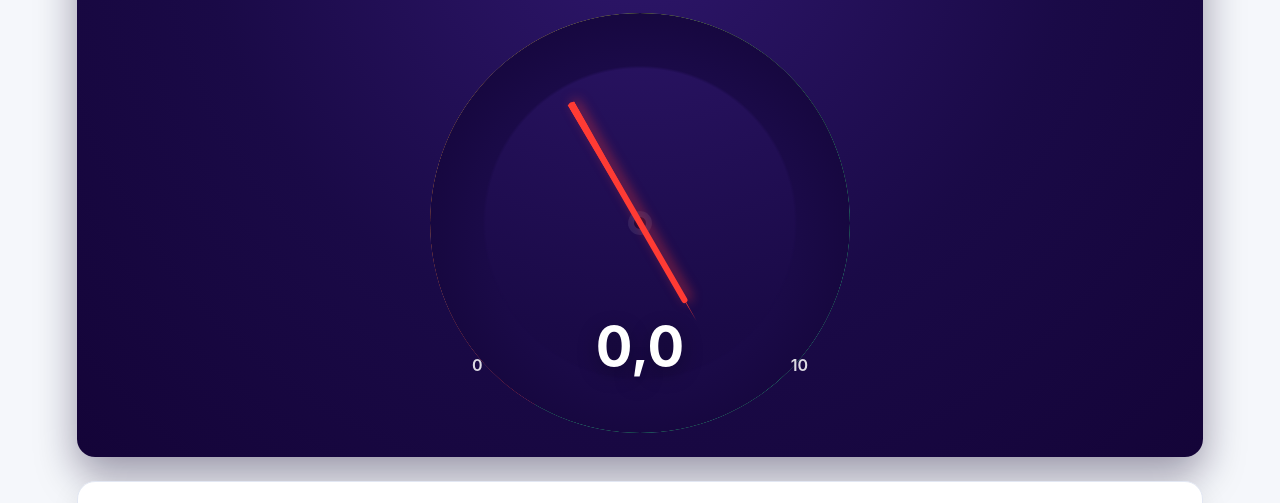
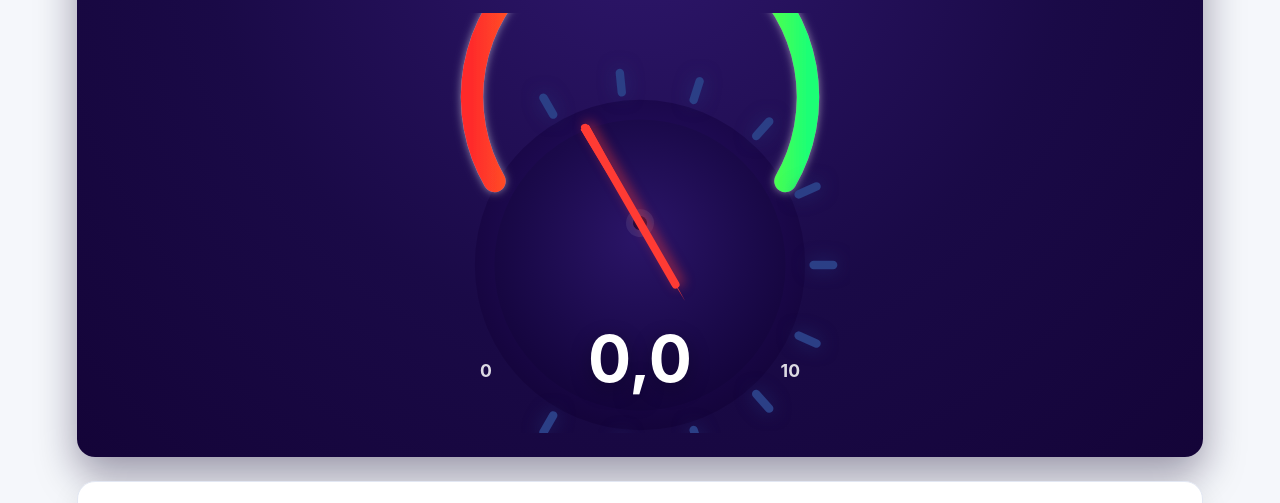
Before and after one commit to eduard-zheleznov/test-codex, a plain HTML site: page index.html in a window 1280 px wide. Shown: the part 443-946 px from the top of the page. Drawn offline with Linux system fonts and the light colour scheme.

Commit message:
Revise speedometer with SVG dial

```diff
--- a/app.js
+++ b/app.js
@@ -16,6 +16,7 @@ const taskCount = document.getElementById("taskCount");
 const speedometer = document.getElementById("speedometer");
 const speedometerValue = document.getElementById("speedometerValue");
 const speedometerHint = document.getElementById("speedometerHint");
+const speedometerTicks = document.getElementById("speedometerTicks");
 
 const state = {
   members: [
@@ -126,6 +127,31 @@ const updateSpeedometer = () => {
   }
 };
 
+const renderSpeedometerTicks = () => {
+  if (!speedometerTicks) return;
+  speedometerTicks.innerHTML = "";
+  const center = { x: 150, y: 150 };
+  const outerRadius = 138;
+  const innerRadius = 124;
+
+  for (let i = 0; i <= 10; i += 1) {
+    const angle = (-120 + (i / 10) * 240) * (Math.PI / 180);
+    const x1 = center.x + Math.cos(angle) * innerRadius;
+    const y1 = center.y + Math.sin(angle) * innerRadius;
+    const x2 = center.x + Math.cos(angle) * outerRadius;
+    const y2 = center.y + Math.sin(angle) * outerRadius;
+    const line = document.createElementNS("http://www.w3.org/2000/svg", "line");
+    line.setAttribute("x1", x1.toFixed(1));
+    line.setAttribute("y1", y1.toFixed(1));
+    line.setAttribute("x2", x2.toFixed(1));
+    line.setAttribute("y2", y2.toFixed(1));
+    line.setAttribute("stroke", "#2b3f86");
+    line.setAttribute("stroke-width", "6");
+    line.setAttribute("stroke-linecap", "round");
+    speedometerTicks.appendChild(line);
+  }
+};
+
 memberForm.addEventListener("submit", (event) => {
   event.preventDefault();
   const formData = new FormData(memberForm);
@@ -187,3 +213,4 @@ openTask.addEventListener("click", () => taskForm.scrollIntoView({ behavior: "sm
 updateInvite();
 renderMembers();
 renderTasks();
+renderSpeedometerTicks();
--- a/index.html
+++ b/index.html
@@ -32,9 +32,41 @@
           <span class="badge badge--soft" id="speedometerHint">0 из 10</span>
         </div>
         <div class="speedometer" id="speedometer" aria-hidden="true">
-          <div class="speedometer__ticks"></div>
-          <div class="speedometer__arc"></div>
-          <div class="speedometer__face"></div>
+          <svg class="speedometer__dial" viewBox="0 0 300 240" role="presentation" aria-hidden="true">
+            <defs>
+              <radialGradient id="dialGlow" cx="50%" cy="40%" r="60%">
+                <stop offset="0%" stop-color="#2f1a6d" />
+                <stop offset="55%" stop-color="#1e0a52" />
+                <stop offset="100%" stop-color="#14043b" />
+              </radialGradient>
+              <radialGradient id="dialInner" cx="50%" cy="40%" r="65%">
+                <stop offset="0%" stop-color="#2b1568" />
+                <stop offset="60%" stop-color="#1b0a4b" />
+                <stop offset="100%" stop-color="#120338" />
+              </radialGradient>
+              <linearGradient id="arcGradient" x1="0%" y1="0%" x2="100%" y2="0%">
+                <stop offset="0%" stop-color="#ff2b2b" />
+                <stop offset="30%" stop-color="#ff8f1f" />
+                <stop offset="55%" stop-color="#ffd21f" />
+                <stop offset="75%" stop-color="#8bff1c" />
+                <stop offset="100%" stop-color="#1dff75" />
+              </linearGradient>
+              <filter id="arcGlow" x="-30%" y="-30%" width="160%" height="160%">
+                <feDropShadow dx="0" dy="0" stdDeviation="3" flood-color="rgba(255,255,255,0.5)" />
+              </filter>
+            </defs>
+            <circle cx="150" cy="150" r="118" fill="url(#dialGlow)" />
+            <circle cx="150" cy="150" r="104" fill="url(#dialInner)" />
+            <path
+              d="M 46.1 90 A 120 120 0 1 1 253.9 90"
+              fill="none"
+              stroke="url(#arcGradient)"
+              stroke-width="16"
+              stroke-linecap="round"
+              filter="url(#arcGlow)"
+            />
+            <g id="speedometerTicks" class="speedometer__ticks"></g>
+          </svg>
           <div class="speedometer__needle">
             <span class="speedometer__needle-core"></span>
           </div>
--- a/styles.css
+++ b/styles.css
@@ -313,49 +313,20 @@ footer {
   place-items: center;
 }
 
-.speedometer__ticks,
-.speedometer__arc,
-.speedometer__face,
+.speedometer__dial,
 .speedometer__needle {
   position: absolute;
   inset: 0;
-  border-radius: 50%;
 }
 
-.speedometer__ticks {
-  background: repeating-conic-gradient(
-    from 210deg,
-    var(--speedometer-ticks) 0deg 6deg,
-    transparent 6deg 18deg
-  );
-  -webkit-mask: radial-gradient(circle, transparent 58%, #000 59% 100%);
-  mask: radial-gradient(circle, transparent 58%, #000 59% 100%);
-  opacity: 0.9;
+.speedometer__dial {
+  width: 100%;
+  height: 100%;
   z-index: 1;
 }
 
-.speedometer__arc {
-  background: conic-gradient(
-    from 210deg,
-    #ff2b2b 0deg,
-    #ff8f1f 70deg,
-    #ffd21f 120deg,
-    #97ff1c 170deg,
-    #20ff35 210deg,
-    #1dff75 240deg,
-    #1dff75 240deg
-  );
-  -webkit-mask: radial-gradient(circle, transparent 68%, #000 69% 100%);
-  mask: radial-gradient(circle, transparent 68%, #000 69% 100%);
-  filter: drop-shadow(0 0 8px rgba(255, 255, 255, 0.35));
-  z-index: 2;
-}
-
-.speedometer__face {
-  background: radial-gradient(circle at center, #24115a 0%, #1a0a47 55%, #110333 100%);
-  -webkit-mask: radial-gradient(circle, transparent 0 52%, #000 53% 100%);
-  mask: radial-gradient(circle, transparent 0 52%, #000 53% 100%);
-  z-index: 3;
+.speedometer__ticks line {
+  filter: drop-shadow(0 0 6px rgba(38, 61, 133, 0.5));
 }
 
 .speedometer__needle {
@@ -370,8 +341,8 @@ footer {
 .speedometer__needle::before {
   content: "";
   position: absolute;
-  width: 55%;
-  height: 6px;
+  width: 45%;
+  height: 8px;
   background: var(--speedometer-needle);
   border-radius: 999px;
   transform: translateX(10%);
@@ -381,37 +352,38 @@ footer {
 .speedometer__needle::after {
   content: "";
   position: absolute;
-  width: 60%;
-  height: 8px;
+  width: 48%;
+  height: 10px;
   background: var(--speedometer-needle);
   clip-path: polygon(0 50%, 100% 0, 100% 100%);
   transform: translateX(5%);
 }
 
 .speedometer__needle-core {
-  width: 12px;
-  height: 12px;
+  width: 14px;
+  height: 14px;
   background: #140538;
   border-radius: 50%;
-  box-shadow: 0 0 0 6px rgba(255, 255, 255, 0.08);
+  box-shadow: 0 0 0 7px rgba(255, 255, 255, 0.08);
 }
 
 .speedometer__labels {
   position: absolute;
-  bottom: 58px;
+  bottom: 52px;
   width: 100%;
   display: flex;
   justify-content: space-between;
-  padding: 0 42px;
-  font-weight: 600;
+  padding: 0 50px;
+  font-weight: 700;
+  font-size: 1.1rem;
   color: rgba(255, 255, 255, 0.85);
   z-index: 5;
 }
 
 .speedometer__value {
   position: absolute;
-  bottom: 54px;
-  font-size: clamp(2.5rem, 6vw, 3.4rem);
+  bottom: 36px;
+  font-size: clamp(2.8rem, 7vw, 4rem);
   font-weight: 700;
   color: #fff;
   text-shadow: 0 6px 20px rgba(0, 0, 0, 0.35);
```
